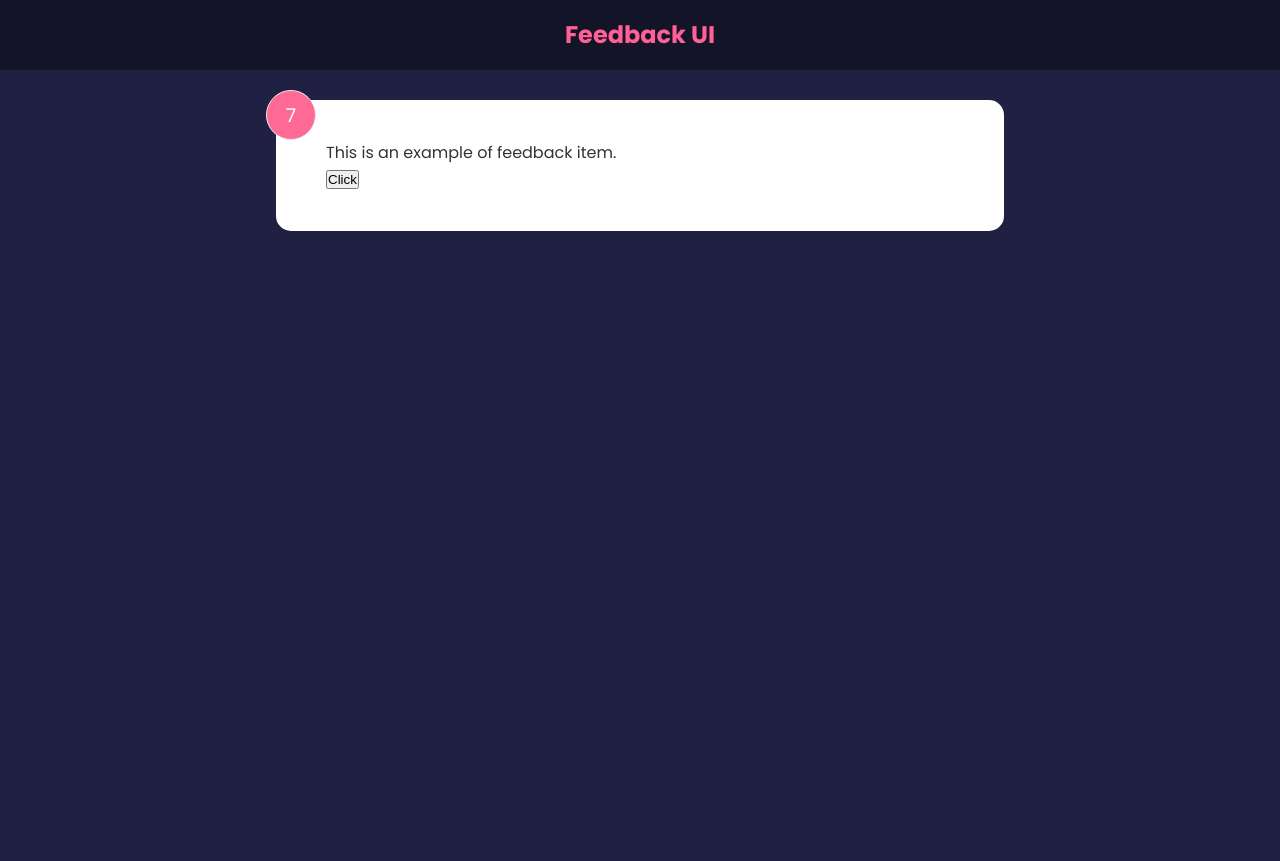
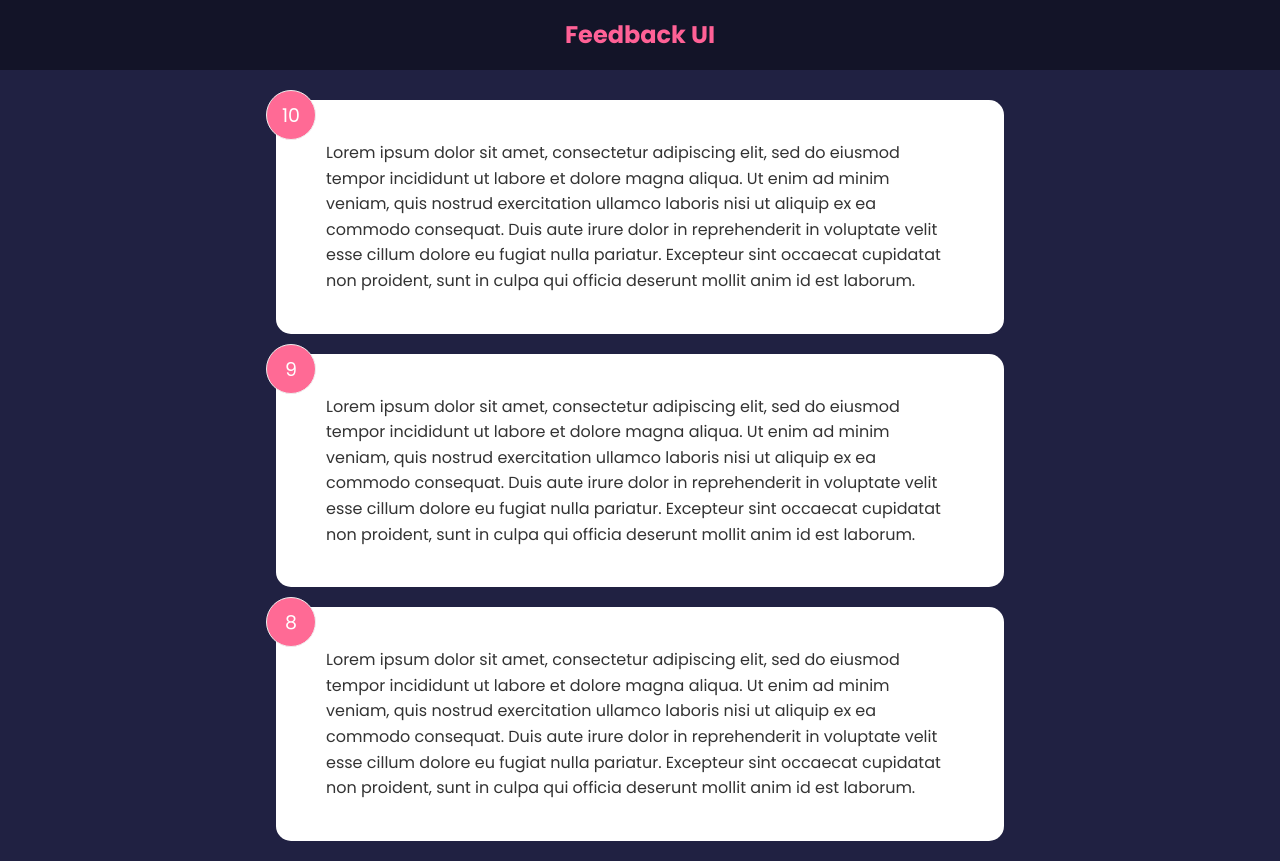
Before and after one commit to HamedNaghdi/feedback-app, a React (Create React App) app: page / in a window 1280 px wide. Before the commit the page ends 800 px from the top, so only its background shows below. Built offline with nearby package versions, Linux system fonts and the light colour scheme.

Commit message:
014-Managing Global State

```diff
--- /dev/null
+++ b/src/App.js
@@ -0,0 +1,20 @@
+import { useState } from "react";
+import Header from "./components/Header"
+import FeedbackList from "./components/FeedbackList"
+import FeedbackData from "./data/FeedbackData";
+
+function App() {
+    const [feedback, setFeedback] = useState(FeedbackData)
+
+    return (
+        <>
+            <Header/>
+            <div className="container">
+                <FeedbackList feedback={feedback}/>
+            </div>
+
+        </>
+    );
+}
+
+export default App
--- a/src/App.jsx
+++ /dev/null
@@ -1,16 +0,0 @@
-import Header from "./components/Header"
-import FeedbackItem from "./components/FeedbackItem"
-
-function App() {
-    return (
-        <>
-            <Header/>
-            <div className="container">
-                <FeedbackItem />
-            </div>
-
-        </>
-    );
-}
-
-export default App
--- a/src/components/FeedbackItem.jsx
+++ b/src/components/FeedbackItem.jsx
@@ -1,21 +1,9 @@
-import {useState} from 'react'
 
-function FeedbackItem() {
-  const [rating, setRating] = useState(7);
-  const [text, setText] = useState("This is an example of feedback item.")
-
-  const handleClick = () => {
-    setRating((prev) => {
-      return prev + 1;
-    });
-  }
-
+function FeedbackItem({item}) {
   return (
     <div className='card'>
-      <div className="num-display">{rating}</div>
-      <div className="text-display">{text}</div>
-
-      <button onClick={handleClick}>Click</button>
+      <div className="num-display">{item.rating}</div>
+      <div className="text-display">{item.text}</div>
     </div>
   )
 }
--- /dev/null
+++ b/src/components/FeedbackList.jsx
@@ -0,0 +1,17 @@
+import React from 'react'
+import FeedbackItem from './FeedbackItem'
+
+function FeedbackList({feedback}) {
+  if (!feedback || feedback.length === 0){
+    return <p>No Feedback Yet.</p>
+  }
+  return (
+    <div className='feedbac-list'>
+      {feedback.map((item) => (
+        <FeedbackItem key={item.id} item={item} />
+      ))}
+    </div>
+  )
+}
+
+export default FeedbackList
--- /dev/null
+++ b/src/data/FeedbackData.js
@@ -0,0 +1,19 @@
+const FeedbackData = [
+    {
+        id: 1,
+        rating: 10,
+        text: 'Lorem ipsum dolor sit amet, consectetur adipiscing elit, sed do eiusmod tempor incididunt ut labore et dolore magna aliqua. Ut enim ad minim veniam, quis nostrud exercitation ullamco laboris nisi ut aliquip ex ea commodo consequat. Duis aute irure dolor in reprehenderit in voluptate velit esse cillum dolore eu fugiat nulla pariatur. Excepteur sint occaecat cupidatat non proident, sunt in culpa qui officia deserunt mollit anim id est laborum.'
+    },
+    {
+        id: 2,
+        rating: 9,
+        text: 'Lorem ipsum dolor sit amet, consectetur adipiscing elit, sed do eiusmod tempor incididunt ut labore et dolore magna aliqua. Ut enim ad minim veniam, quis nostrud exercitation ullamco laboris nisi ut aliquip ex ea commodo consequat. Duis aute irure dolor in reprehenderit in voluptate velit esse cillum dolore eu fugiat nulla pariatur. Excepteur sint occaecat cupidatat non proident, sunt in culpa qui officia deserunt mollit anim id est laborum.'
+    },
+    {
+        id: 3,
+        rating: 8,
+        text: 'Lorem ipsum dolor sit amet, consectetur adipiscing elit, sed do eiusmod tempor incididunt ut labore et dolore magna aliqua. Ut enim ad minim veniam, quis nostrud exercitation ullamco laboris nisi ut aliquip ex ea commodo consequat. Duis aute irure dolor in reprehenderit in voluptate velit esse cillum dolore eu fugiat nulla pariatur. Excepteur sint occaecat cupidatat non proident, sunt in culpa qui officia deserunt mollit anim id est laborum.'
+    }
+]
+
+export default FeedbackData
```
